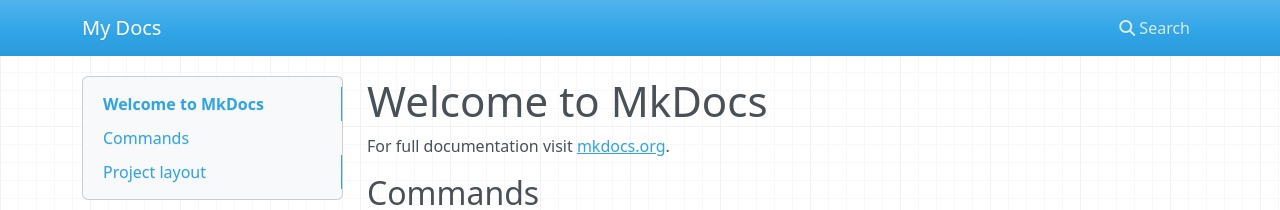
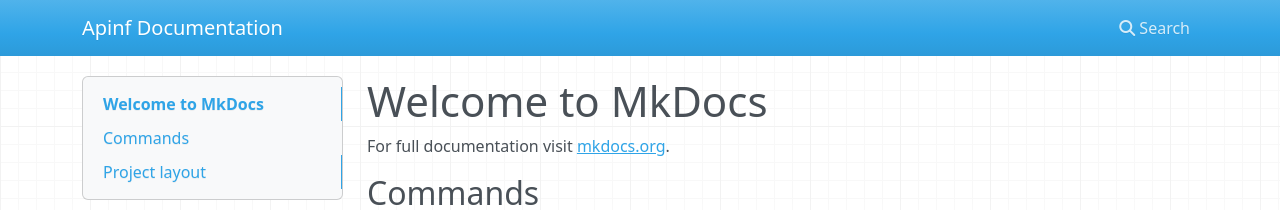
Before and after one commit to apinf/docs, an MkDocs documentation site: the page built from docs/index.md, in a window 1280 px wide. Shown: the top 210 px of the page. Built offline with MkDocs 1.6.1, drawn with Linux system fonts in a browser that asks for light colours; nearby versions of some CDN libraries.

Commit message:
Change site name

```diff
--- a/mkdocs.yml
+++ b/mkdocs.yml
@@ -1 +1 @@
-site_name: My Docs
+site_name: Apinf Documentation
```
